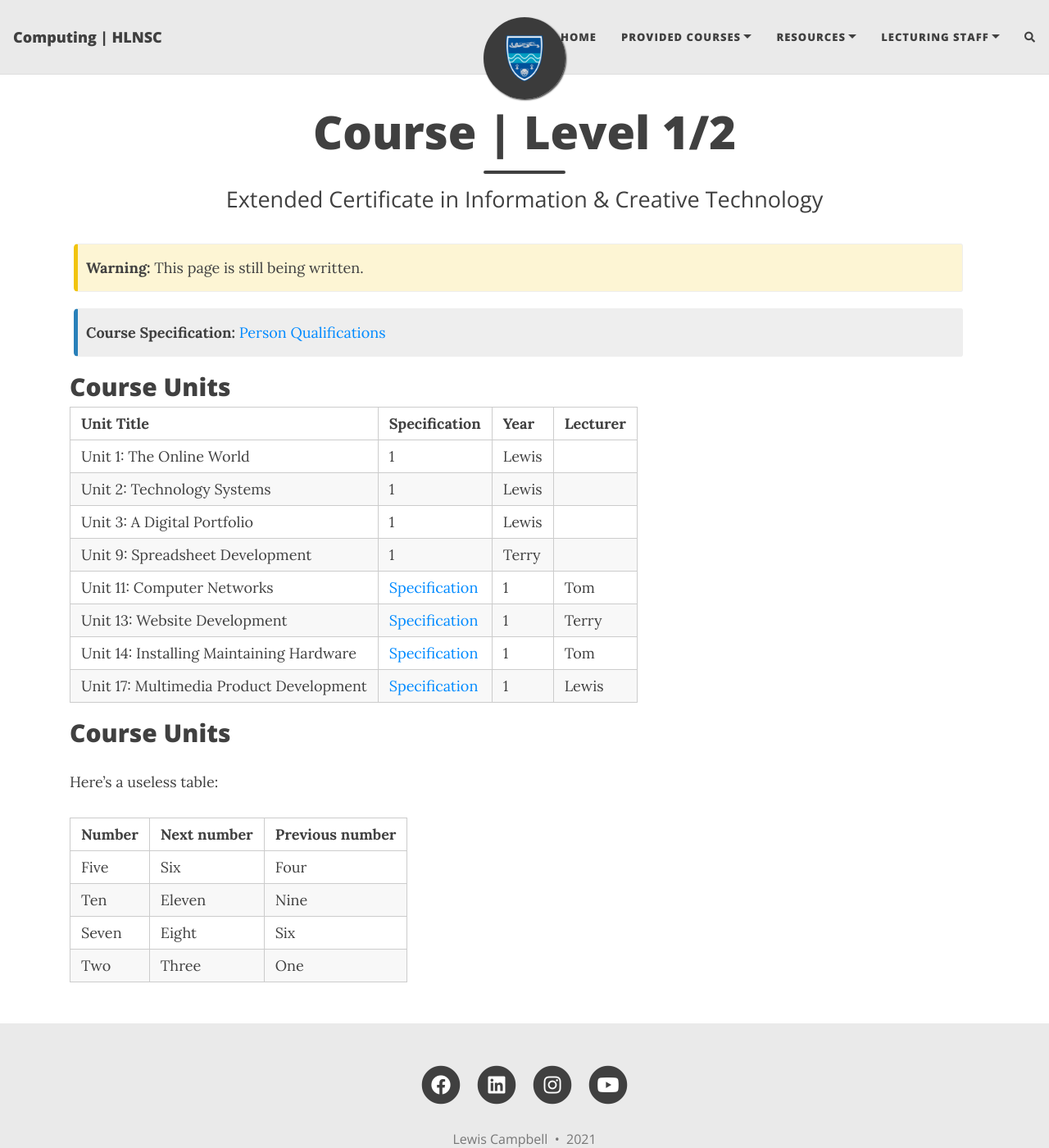
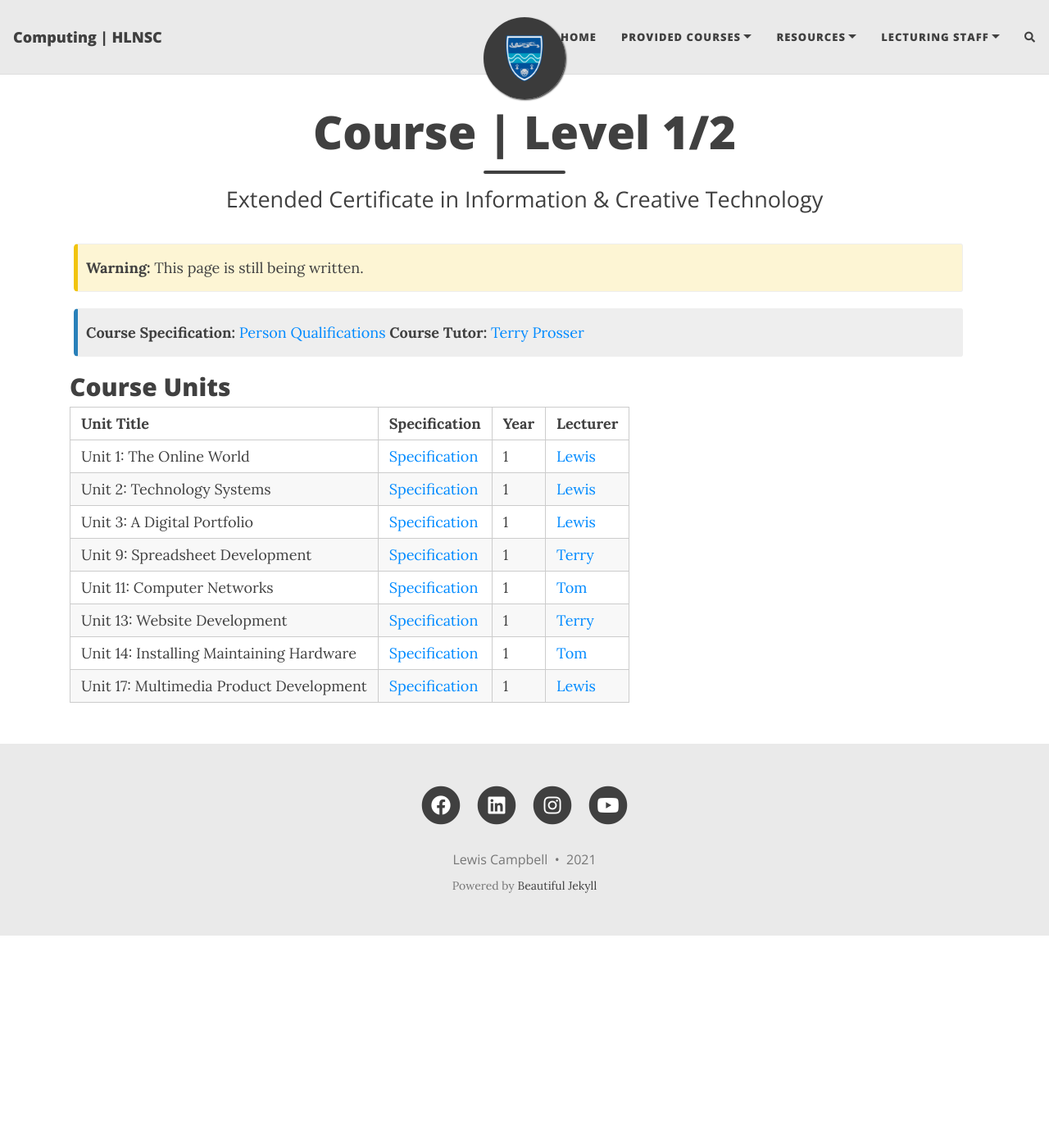
Before and after one commit to Computing-HLNSC/computing-hlnsc.github.io, a Jekyll site: the page built from course_level2.md, in a window 1280 px wide and 1400 px high. Shown: the whole window at 82% size. Built offline with Jekyll 4.4.1, drawn with Linux system fonts in a browser that asks for light colours; nearby versions of some CDN libraries; comment, search, counter and statistics services are not loaded.

Commit message:
Update course_level2.md

```diff
--- a/course_level2.md
+++ b/course_level2.md
@@ -9,27 +9,17 @@
 
 {: .box-note}
 **Course Specification:** [Person Qualifications](https://qualifications.pearson.com/content/dam/pdf/BTEC-Firsts/Information-and-Creative-Technology/2012/Specification-and-sample-assessments/9781446936573_BTECFIRST_L12_CEC_ICT_Iss3.pdf)
+**Course Tutor:** [Terry Prosser](staff_terryprosser)
 
 ## Course Units
 
 | Unit Title | Specification | Year | Lecturer |
 | :------ |:--- | :--- | :--- |
-| Unit 1: The Online World | 1 | Lewis |
-| Unit 2: Technology Systems | 1 | Lewis |
-| Unit 3: A Digital Portfolio | 1 | Lewis |
-| Unit 9: Spreadsheet Development | 1 | Terry |
-| Unit 11: Computer Networks | [Specification](https://qualifications.pearson.com/content/dam/pdf/BTEC-Firsts/Information-and-Creative-Technology/2012/Specification-and-sample-assessments/9781446936573_BTECFIRST_L12_CEC_ICT_Iss3.pdf) | 1 | Tom |
-| Unit 13: Website Development | [Specification](https://qualifications.pearson.com/content/dam/pdf/BTEC-Firsts/Information-and-Creative-Technology/2012/Specification-and-sample-assessments/9781446936573_BTECFIRST_L12_CEC_ICT_Iss3.pdf) | 1 | Terry |
-| Unit 14: Installing Maintaining Hardware | [Specification](https://qualifications.pearson.com/content/dam/pdf/BTEC-Firsts/Information-and-Creative-Technology/2012/Specification-and-sample-assessments/9781446936573_BTECFIRST_L12_CEC_ICT_Iss3.pdf) | 1 | Tom |
-| Unit 17: Multimedia Product Development | [Specification](https://qualifications.pearson.com/content/dam/pdf/BTEC-Firsts/Information-and-Creative-Technology/2012/Specification-and-sample-assessments/9781446936573_BTECFIRST_L12_CEC_ICT_Iss3.pdf) | 1 | Lewis |
-
-## Course Units
-
-Here's a useless table:
-
-| Number | Next number | Previous number |
-| :------ |:--- | :--- |
-| Five | Six | Four |
-| Ten | Eleven | Nine |
-| Seven | Eight | Six |
-| Two | Three | One |
+| Unit 1: The Online World | [Specification](https://qualifications.pearson.com/content/dam/pdf/BTEC-Firsts/Information-and-Creative-Technology/2012/Specification-and-sample-assessments/9781446936573_BTECFIRST_L12_CEC_ICT_Iss3.pdf) | 1 | [Lewis](staff_lewiscampbell) |
+| Unit 2: Technology Systems | [Specification](https://qualifications.pearson.com/content/dam/pdf/BTEC-Firsts/Information-and-Creative-Technology/2012/Specification-and-sample-assessments/9781446936573_BTECFIRST_L12_CEC_ICT_Iss3.pdf) | 1 | [Lewis](staff_lewiscampbell) |
+| Unit 3: A Digital Portfolio | [Specification](https://qualifications.pearson.com/content/dam/pdf/BTEC-Firsts/Information-and-Creative-Technology/2012/Specification-and-sample-assessments/9781446936573_BTECFIRST_L12_CEC_ICT_Iss3.pdf) | 1 | [Lewis](staff_lewiscampbell) |
+| Unit 9: Spreadsheet Development | [Specification](https://qualifications.pearson.com/content/dam/pdf/BTEC-Firsts/Information-and-Creative-Technology/2012/Specification-and-sample-assessments/9781446936573_BTECFIRST_L12_CEC_ICT_Iss3.pdf) | 1 | [Terry](staff_terryprosser) |
+| Unit 11: Computer Networks | [Specification](https://qualifications.pearson.com/content/dam/pdf/BTEC-Firsts/Information-and-Creative-Technology/2012/Specification-and-sample-assessments/9781446936573_BTECFIRST_L12_CEC_ICT_Iss3.pdf) | 1 | [Tom](staff_tomworgan) |
+| Unit 13: Website Development | [Specification](https://qualifications.pearson.com/content/dam/pdf/BTEC-Firsts/Information-and-Creative-Technology/2012/Specification-and-sample-assessments/9781446936573_BTECFIRST_L12_CEC_ICT_Iss3.pdf) | 1 | [Terry](staff_terryprosser) |
+| Unit 14: Installing Maintaining Hardware | [Specification](https://qualifications.pearson.com/content/dam/pdf/BTEC-Firsts/Information-and-Creative-Technology/2012/Specification-and-sample-assessments/9781446936573_BTECFIRST_L12_CEC_ICT_Iss3.pdf) | 1 | [Tom](staff_tomworgan) |
+| Unit 17: Multimedia Product Development | [Specification](https://qualifications.pearson.com/content/dam/pdf/BTEC-Firsts/Information-and-Creative-Technology/2012/Specification-and-sample-assessments/9781446936573_BTECFIRST_L12_CEC_ICT_Iss3.pdf) | 1 | [Lewis](staff_lewiscampbell) |
```
